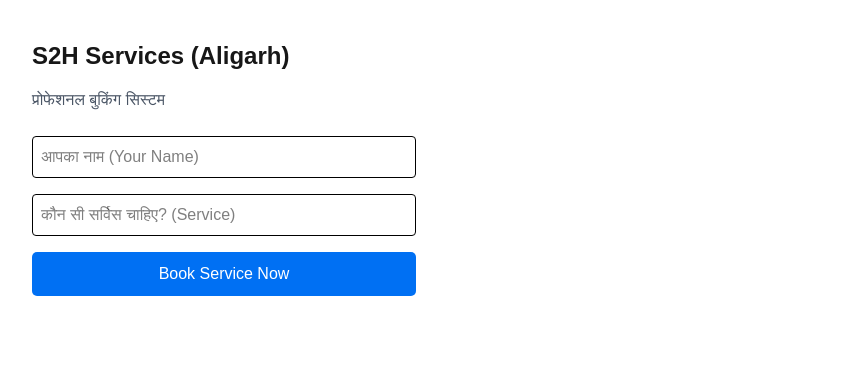
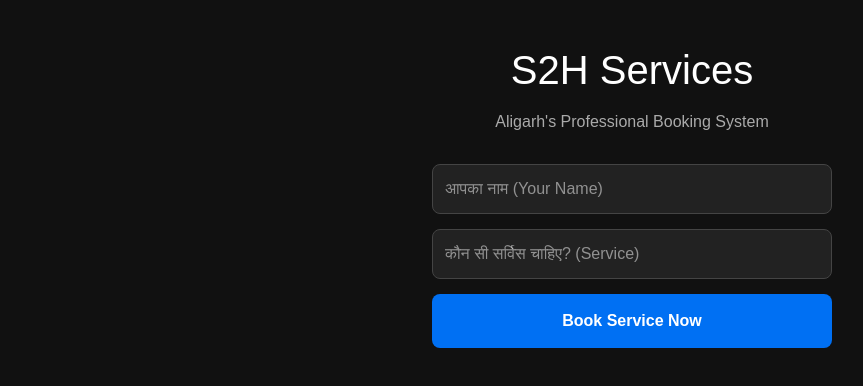
Before and after one commit to Sandeep28-ctrl/s2h-aligarh, a Next.js app in the folder frontend/: page / in a window 1280 px wide. Shown: the top 386 px of the page, without its empty margins (8-871 px from the left). Built offline with nearby package versions, Linux system fonts and the light colour scheme.

Commit message:
Fixed Backend URL for Production

```diff
--- a/frontend/app/page.tsx
+++ b/frontend/app/page.tsx
@@ -15,8 +15,8 @@ export default function Home() {
     };
 
     try {
-      // Professional तरीका: http://localhost:5000 की जगह variable इस्तेमाल करना
-      const apiURL = process.env.NEXT_PUBLIC_API_URL || "http://localhost:5000";
+      // प्रोफेशनल तरीका: सीधा Render का लिंक इस्तेमाल करना ताकि कोई गड़बड़ न हो
+      const apiURL = "https://s2h-aligarh.onrender.com";
 
       const response = await fetch(`${apiURL}/book`, {
         method: "POST",
@@ -27,30 +27,40 @@ export default function Home() {
       const data = await response.json();
 
       if (data.success || response.ok) {
-        alert("Success: " + (data.message || "Booking Saved!"));
-        (e.target as HTMLFormElement).reset(); // Form खाली करने के लिए
+        alert("🎉 Success: " + (data.message || "Booking Saved Successfully!"));
+        (e.target as HTMLFormElement).reset();
       } else {
-        alert("Error: " + data.message);
+        alert("❌ Error: " + data.message);
       }
     } catch (error) {
       console.error("Connection Error:", error);
-      alert("Backend connect nahi ho raha! Check if server is running on port 5000");
+      alert("Backend से कनेक्शन नहीं हो पाया! कृपया जांचें कि Render पर सर्वर चालू है या नहीं।");
     } finally {
       setLoading(false);
     }
   };
 
   return (
-    <div style={{ padding: "40px", fontFamily: "sans-serif" }}>
-      <h1 className="text-2xl font-bold mb-4">S2H Services (Aligarh)</h1>
-      <p className="mb-6 text-gray-600">प्रोफेशनल बुकिंग सिस्टम</p>
+    <div style={{
+      padding: "40px",
+      fontFamily: "sans-serif",
+      backgroundColor: "#111",
+      color: "white",
+      minHeight: "100vh",
+      display: "flex",
+      flexDirection: "column",
+      alignItems: "center"
+    }}>
+      <div style={{ maxWidth: "400px", width: "100%", textAlign: "center" }}>
+        <h1 style={{ fontSize: "2.5rem", marginBottom: "10px" }}>S2H Services</h1>
+        <p style={{ color: "#aaa", marginBottom: "30px" }}>Aligarh's Professional Booking System</p>
 
-      <form onSubmit={handleSubmit} className="flex flex-col gap-4 max-w-sm">
+        <form onSubmit={handleSubmit} style={{ display: "flex", flexDirection: "column", gap: "15px" }}>
           <input
             name="name"
             type="text"
             placeholder="आपका नाम (Your Name)"
-          className="border p-2 rounded text-black"
+            style={{ padding: "12px", borderRadius: "8px", border: "1px solid #444", backgroundColor: "#222", color: "white" }}
             required
           />
 
@@ -58,7 +68,7 @@ export default function Home() {
             name="service"
             type="text"
             placeholder="कौन सी सर्विस चाहिए? (Service)"
-          className="border p-2 rounded text-black"
+            style={{ padding: "12px", borderRadius: "8px", border: "1px solid #444", backgroundColor: "#222", color: "white" }}
             required
           />
 
@@ -66,17 +76,21 @@ export default function Home() {
             type="submit"
             disabled={loading}
             style={{
-            padding: "10px",
-            backgroundColor: loading ? "#ccc" : "#0070f3",
+              padding: "15px",
+              backgroundColor: loading ? "#444" : "#0070f3",
               color: "white",
               border: "none",
-            borderRadius: "5px",
-            cursor: loading ? "not-allowed" : "pointer"
+              borderRadius: "8px",
+              fontSize: "1rem",
+              fontWeight: "bold",
+              cursor: loading ? "not-allowed" : "pointer",
+              transition: "0.3s"
             }}
           >
             {loading ? "Booking Process हो रही है..." : "Book Service Now"}
           </button>
         </form>
       </div>
+    </div>
   );
 }
```
Lines whose indentation alone changed are shown as unchanged.
